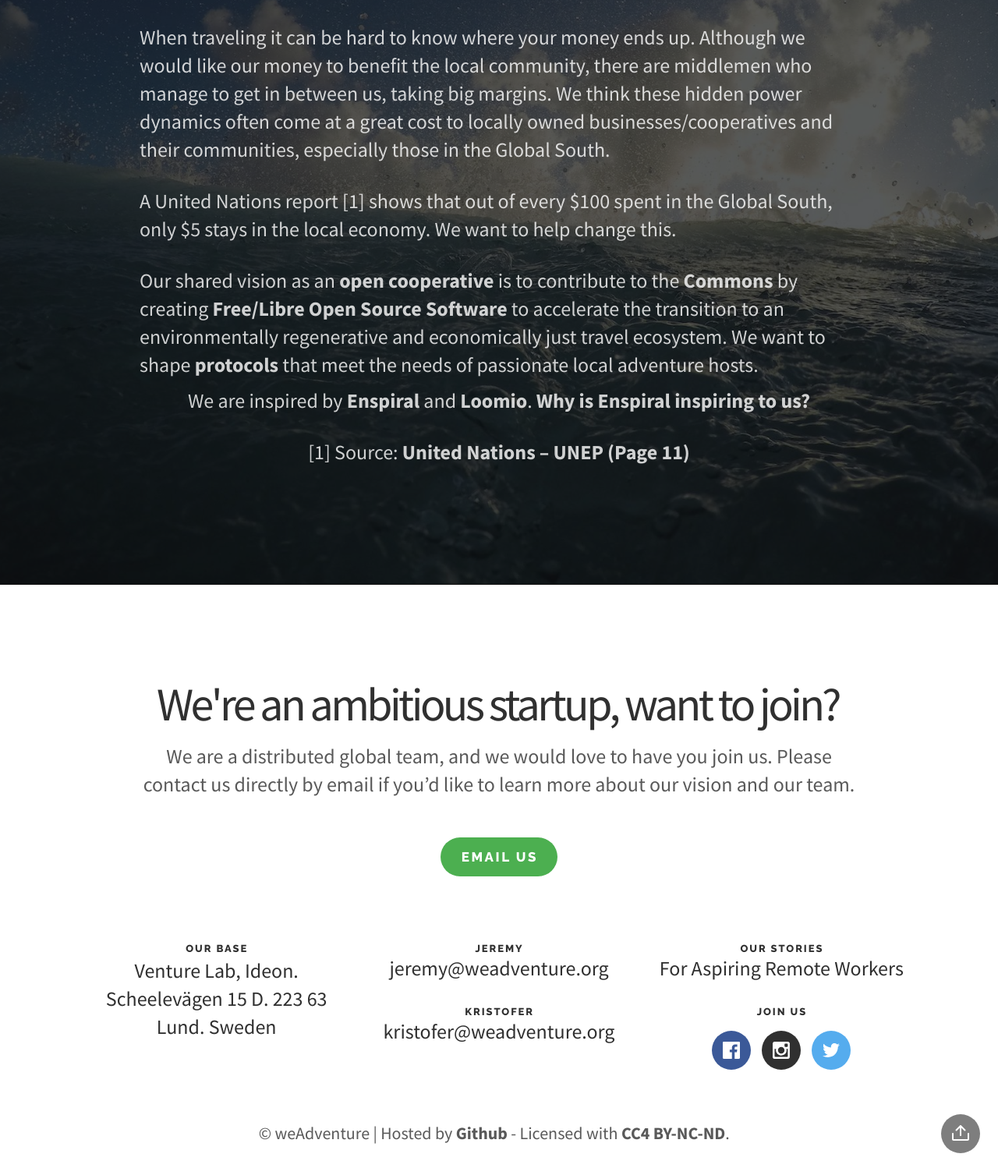
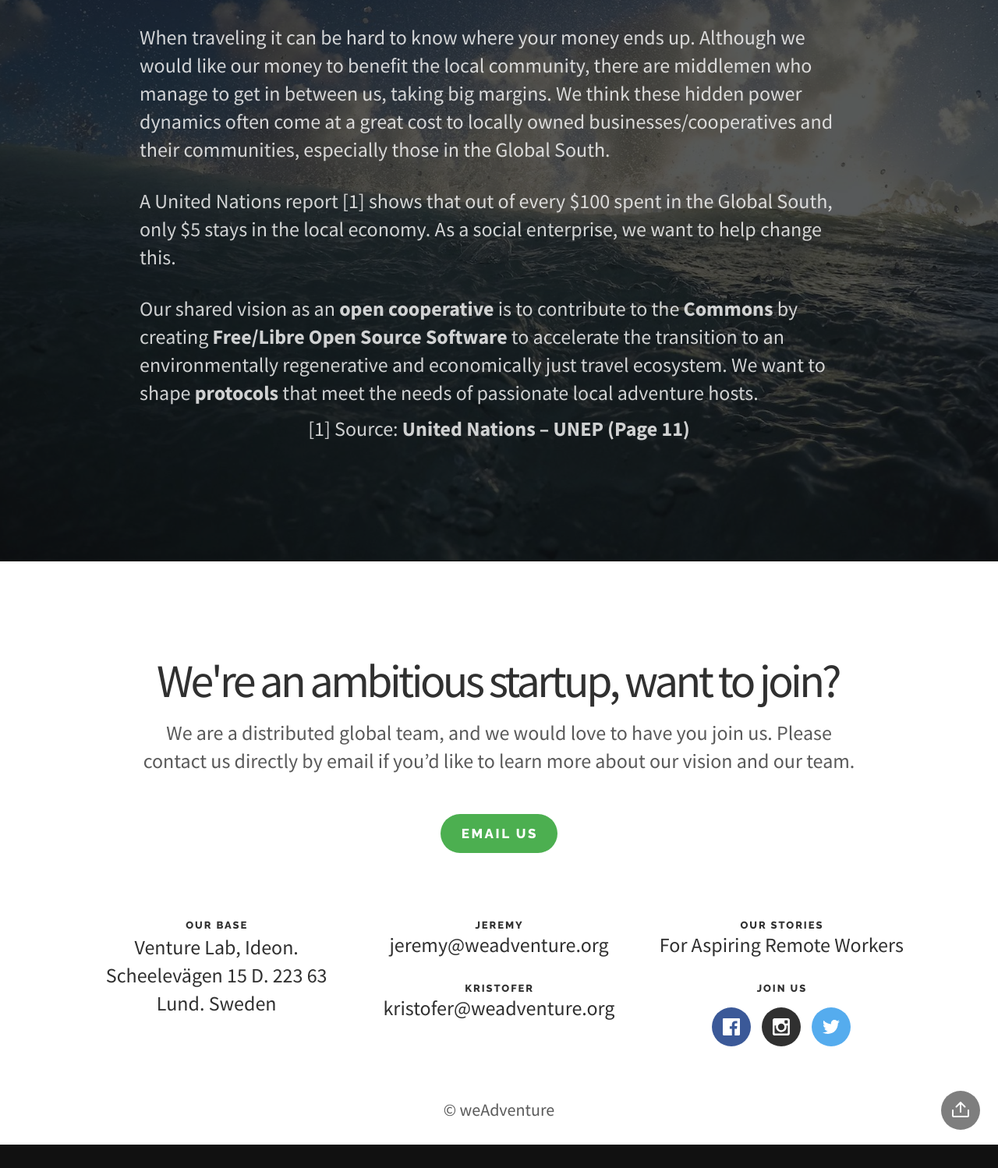
Before and after one commit to jeremyboom8/weadventureorg, a plain HTML site: page index.html in a window 1280 px wide. Shown: the part 1621-3119 px from the top of the page at 78% size. After the commit the page ends 3089 px from the top, so only its background shows below. Drawn offline with nearby package versions, Linux system fonts and the light colour scheme; a web font is replaced by a local one.

Commit message:
Update index.html

```diff
--- a/index.html
+++ b/index.html
@@ -236,7 +236,7 @@ Jeremy
           <div class="left ae-5 cropBottom">
             <p >When traveling it can be hard to know where your money ends up. Although we would like our money to benefit the local community, there are middlemen who manage to get in between us, taking big margins. We think these hidden power dynamics often come at a great cost to locally owned businesses/cooperatives and their communities, especially those in the Global South.</p>
             <br>
-            <p>A United Nations report [1] shows that out of every $100 spent in the Global South, only $5 stays in the local economy. We want to help change this.</p>
+            <p>A United Nations report [1] shows that out of every $100 spent in the Global South, only $5 stays in the local economy. As a social enterprise, we want to help change this.</p>
             <br>
             <p>Our shared vision as an <b><a href="https://www.stirtoaction.com/article/open-co-ops" target="_blank">open cooperative</a></b> is to contribute to the <b><a href="https://www.opendemocracy.net/en/oureconomy/plunder-commons-compensate-commoners/" target="_blank">Commons</a></b> by creating <b><a href="https://www.gnu.org/philosophy/free-software-even-more-important.html" target="_blank">Free/Libre Open Source Software</a></b> to accelerate the transition to an environmentally regenerative and economically just travel ecosystem. We want to shape <b><a href="https://wealthofthecommons.org/essay/peer-peer-economy-and-new-civilization-centered-around-sustenance-commons" target="_blank">protocols</a></b> that meet the needs of passionate local adventure hosts.</p>
           </div>
@@ -244,9 +244,6 @@ Jeremy
           <div>
           <p></p>
           <p></p>
-          <p>We are inspired by <b><a href="https://www.youtube.com/watch?v=ZDzLSRAo5ME" target="_blank">Enspiral</a></b> and <b><a href="https://www.opendemocracy.net/digitaliberties/marco-deseriis-richard-bartlett/loomio-and-problem-of-deliberation" target="_blank">Loomio</a></b>. <b><a href="https://medium.com/enspiral-tales/grow-your-own-economy-in-a-company-a88efc4ba0d" target="_blank">Why is Enspiral inspiring to us?</a></b></p>
-          <br>
-          <br>
           <p>[1] Source: <b><a href="UNWTOGlobalReportonAdventureTourism.pdf" target="_blank">United Nations – UNEP (Page 11)</a></b></p>
 
           </div>
@@ -306,7 +303,8 @@ Jeremy
 <nav class="panel bottom forceMobileView">
   <div class="sections desktop">
     <div class="left"></div>
-    <div class="center"><p class="small sourceSans cropBottom">© weAdventure | Hosted by <b><a href="http://github.com/jeremyboom8/weadventureorg" target="_blank">Github</a></b> - Licensed with <b><a href="https://creativecommons.org/licenses/by-nc-sa/4.0/" target="_blank">CC4 BY-NC-ND</a></b>.</p></div>
+
+    <div class="center"><p class="small sourceSans cropBottom">© weAdventure</p></div>
 
     <div class="right"><span data-dropdown-id="2" class="button actionButton dropdownTrigger"><svg><use xmlns:xlink="http://www.w3.org/1999/xlink" xlink:href="#share"></use></svg></span></div>
   </div>
```
